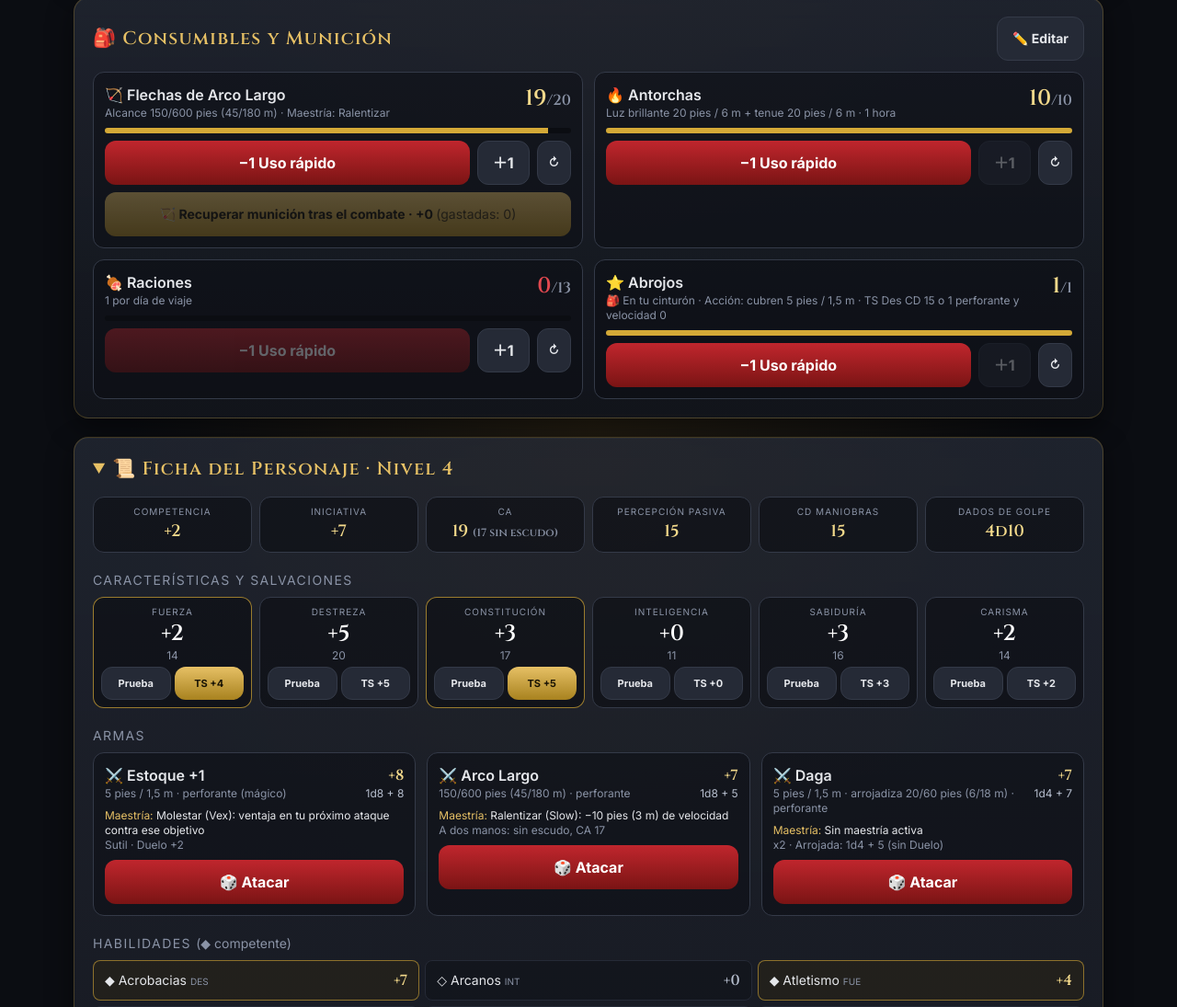
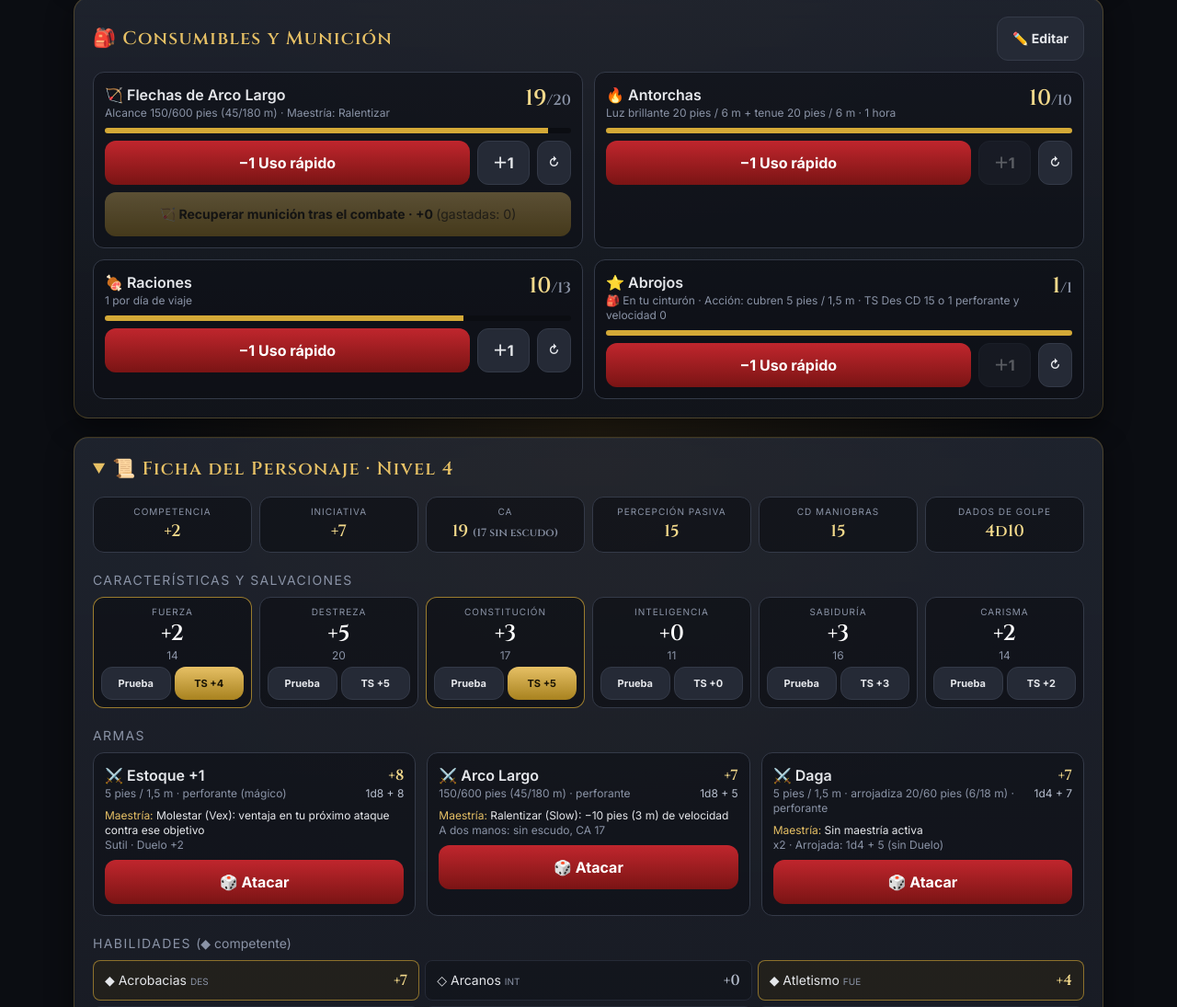
Before and after one commit to manganielloEmiliano/trackers-icespire, a plain HTML site: page valerio.html in a window 1280 px wide. Shown: the part 1950-3045 px from the top of the page at 92% size. Drawn offline with nearby package versions, Linux system fonts and the light colour scheme.

Commit message:
fix: Valerio buys 10 rations

```diff
--- a/valerio.html
+++ b/valerio.html
@@ -248,7 +248,7 @@
     items: [
       { id: uid(), icon: '🏹', name: 'Flechas de Arco Largo', cur: 19, max: 20, info: `Alcance 150/600 pies (${meters(150)}/${meters(600)} m) · Maestría: Ralentizar` },
       { id: uid(), icon: '🔥', name: 'Antorchas', cur: 10, max: 10, info: `Luz brillante ${fmt(20)} + tenue ${fmt(20)} · 1 hora` },
-      { id: uid(), icon: '🍖', name: 'Raciones', cur: 0, max: 13, info: '1 por día de viaje' },
+      { id: uid(), icon: '🍖', name: 'Raciones', cur: 10, max: 13, info: '1 por día de viaje' },
       { id: uid(), icon: '⭐', name: 'Abrojos', cur: 1, max: 1, info: CALTROPS_INFO }
     ],
     log: []
```
